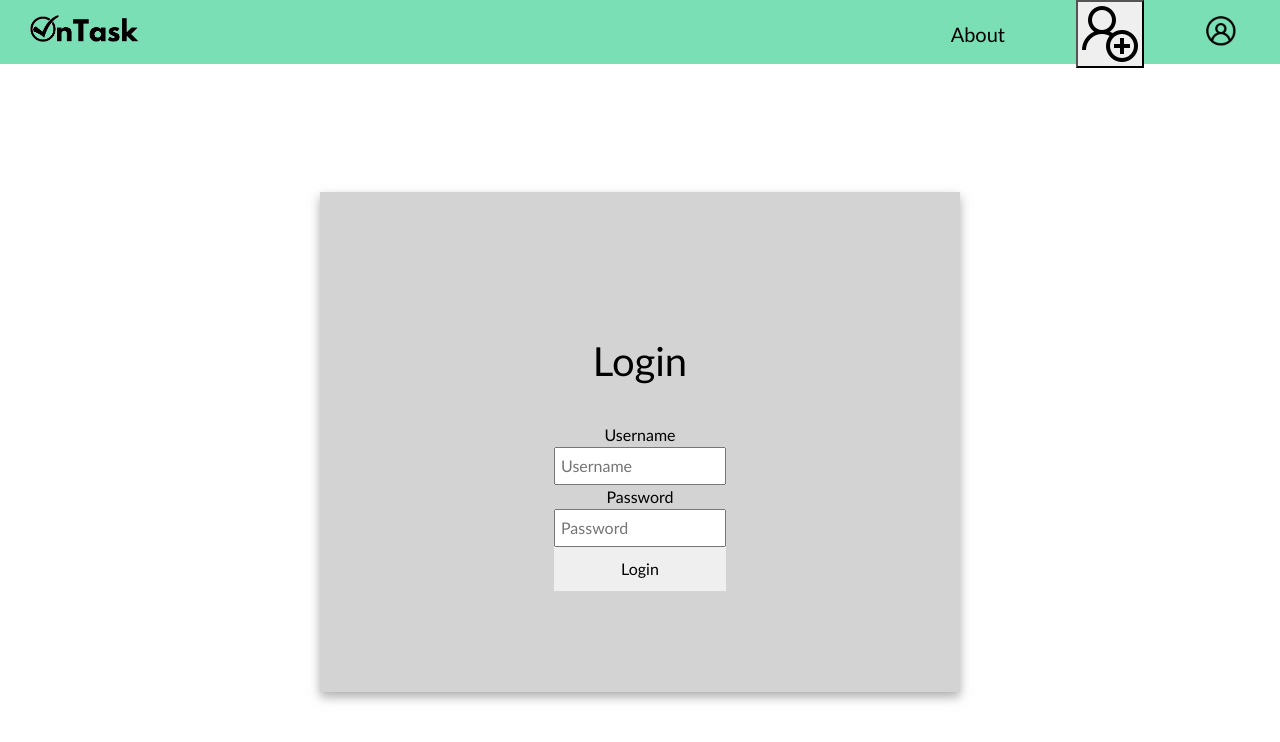
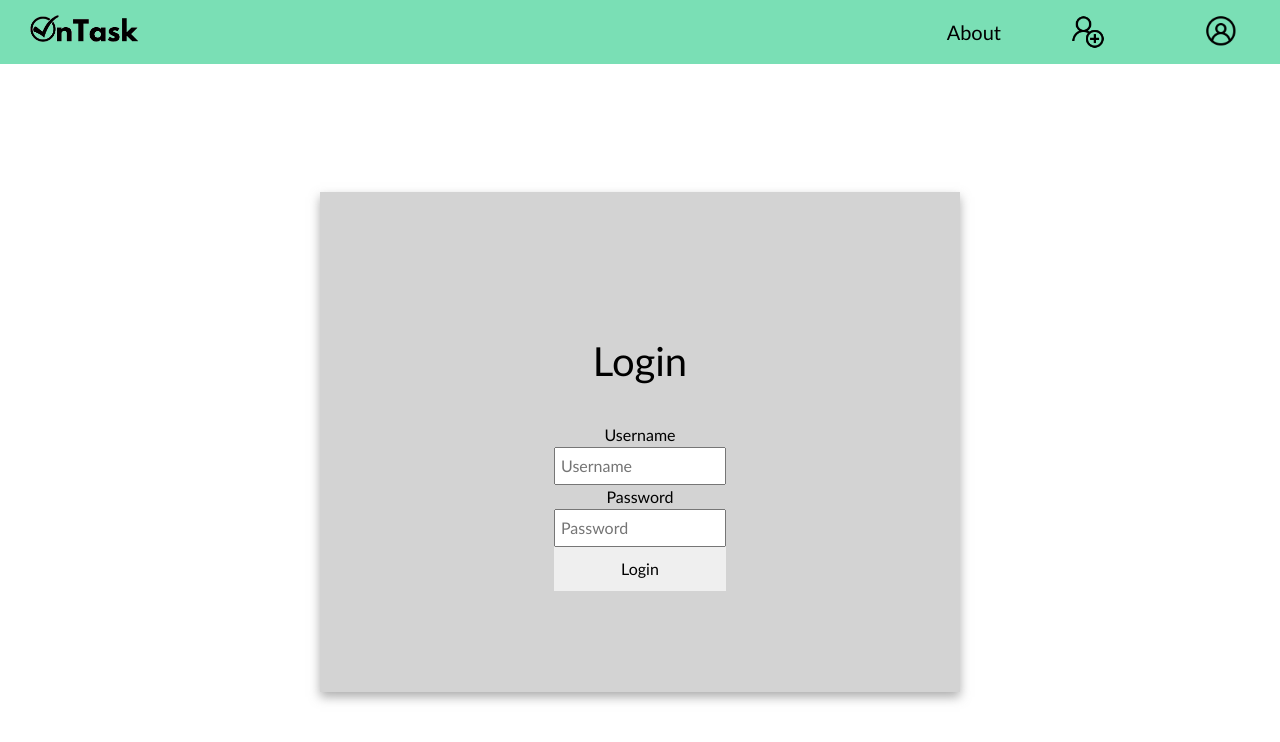
Before and after one commit to npang4/OnTaskProject, a React (Create React App) app in the folder csc648app/: page / in a window 1280 px wide. Shown: the top 742 px of the page. Built offline with nearby package versions, Linux system fonts and the light colour scheme.

Commit message:
create component for collaborative functionality

```diff
--- a/csc648app/src/components/navbar/Navbar.js
+++ b/csc648app/src/components/navbar/Navbar.js
@@ -6,12 +6,10 @@ import ProfileIcon from "./profileicon.png";
 import { useDispatch } from "react-redux";
 import { logOut } from "../../redux/actions/loginActions";
 import addIcon from "./addusericon.png";
-import collab from "./collab.js";
-import { useState } from "react";
+import Collab from "./Collab.js";
 
 const Navbar = () => {
   const dispatch = useDispatch();
-  const [isOpen, setIsOpen] = useState(false);
   return (
     <div className="nav">
       <div>
@@ -26,14 +24,9 @@ const Navbar = () => {
           <Link to="/about">About</Link>
         </li>
       </ul>
-
       <div className="collabButton">
         {/*On Click, this will generate a lightbox popup*/}
-        <button onClick={() => setIsOpen(true)} className="collab">
-          <img src={addIcon} className="addicon" />
-        </button>
-        {/*Once button is clicked, the collab pop up page will show*/}
-        <collab open={isOpen} onClose={() => setIsOpen(false)}></collab>
+        <Collab />
       </div>
       <div>
         {/* On Click, this will log out the user */}
--- a/csc648app/src/components/navbar/collab.js
+++ b/csc648app/src/components/navbar/collab.js
@@ -1,12 +1,12 @@
 import React from "react";
+import addIcon from "./addusericon.png";
+import "./collab.css";
 
-function collab({ open, children, onClose }) {
-  if (!open) return null;
+function Collab() {
   return (
-    <div>
-      <button onClick={onClose}>Close Button</button>
-      Hello World
-    </div>
+    <button onClick={alert} className="collab">
+      <img src={addIcon} className="addicon" alt="addicon" />
+    </button>
   );
 }
-export default collab;
+export default Collab;
```
